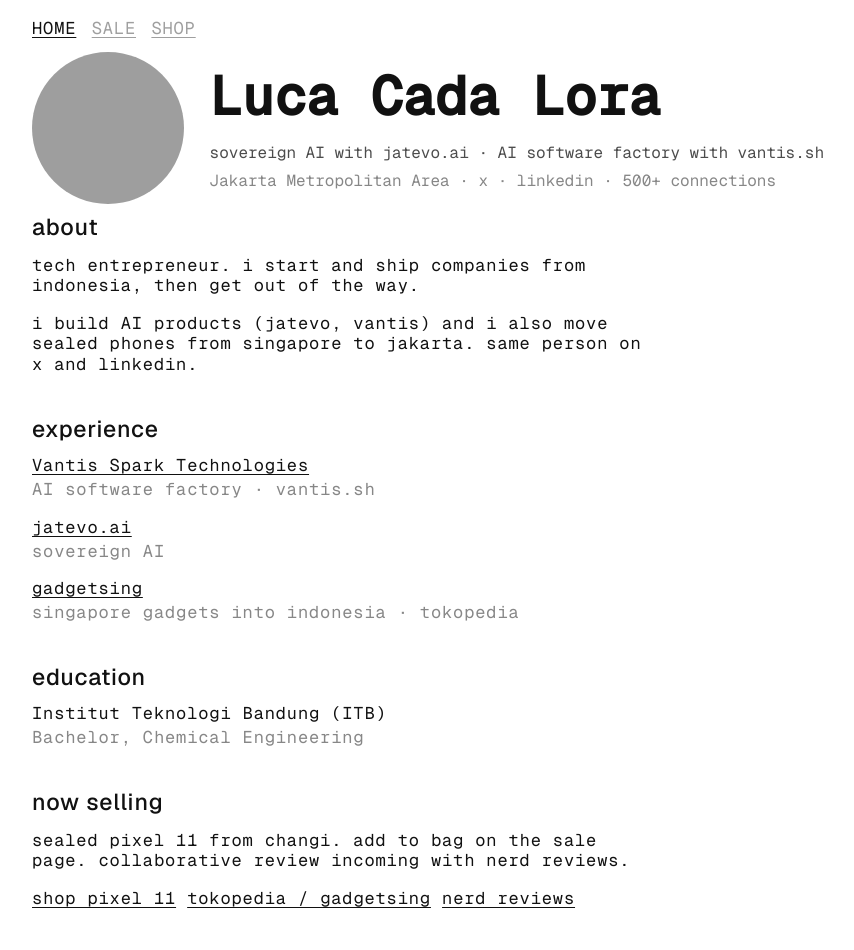
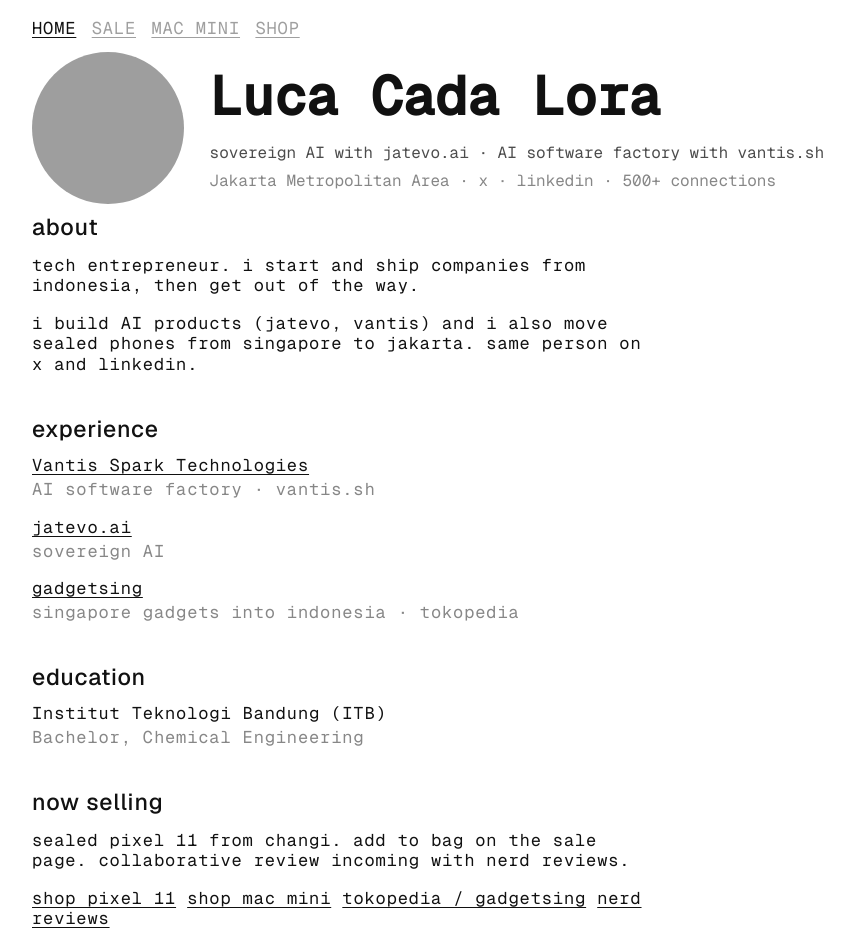
Before and after one commit to lucacadalora/pixel-11-sale, a plain HTML site: page index.html in a window 1280 px wide. Shown: the top 950 px of the page, without its empty margins (120-974 px from the left). Drawn offline with nearby package versions, Linux system fonts and the light colour scheme; grey boxes are pictures that could not be loaded.

Commit message:
index.html: add mac mini nav + shop link

```diff
--- a/index.html
+++ b/index.html
@@ -24,6 +24,7 @@
     <ul class="h-list">
       <li><a href="index.html" class="current" aria-current="page" data-i18n="home">home</a></li>
       <li><a href="sale.html" data-i18n="sale">sale</a></li>
+      <li><a href="mac-mini.html" data-i18n="macMini">mac mini</a></li>
       <li><a href="https://www.tokopedia.com/gadgetsing" target="_blank" rel="noopener" data-i18n="shop">shop</a></li>
     </ul>
   </nav>
@@ -76,6 +77,7 @@
       <p class="home-now" data-i18n="nowBody">sealed pixel 11 from changi. add to bag on the sale page. collaborative review incoming with nerd reviews.</p>
       <p class="home-links">
         <a class="underline" href="sale.html" data-i18n="linkSale">shop pixel 11</a>
+        <a class="underline" href="mac-mini.html" data-i18n="linkMacMini">shop mac mini</a>
         <a class="underline" href="https://www.tokopedia.com/gadgetsing" target="_blank" rel="noopener" data-i18n="linkTokped">tokopedia / gadgetsing</a>
         <a class="underline" href="https://www.youtube.com/@nerdreviews" target="_blank" rel="noopener" data-i18n="linkNerd">nerd reviews</a>
       </p>
@@ -111,6 +113,7 @@
   <footer class="small page-footer">
     <div>
       <a href="sale.html" data-i18n="sale">sale</a><br>
+      <a href="mac-mini.html" data-i18n="macMini">mac mini</a><br>
       <a href="#faq" data-i18n="faqTitle">how this works</a>
     </div>
     <div>
```
